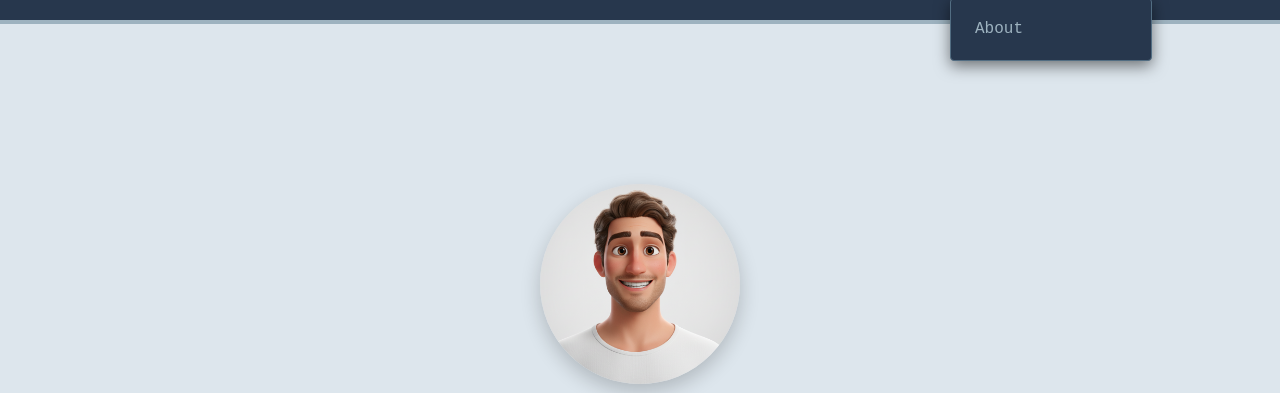
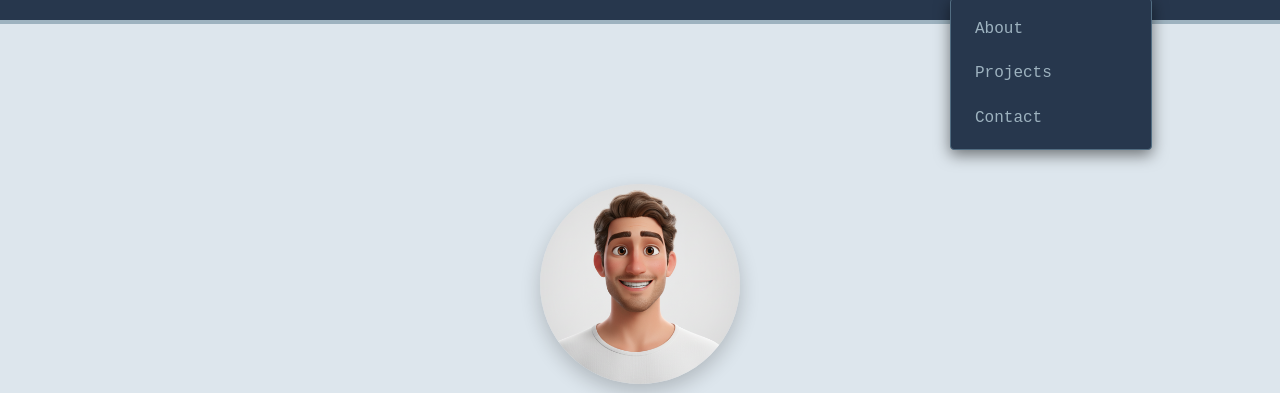
Before and after one commit to alihantopal/Portfolio, a plain HTML site: page index.html in a window 1280 px wide. Both pictures are taken after a click on the button 1132 px from the left and 45 px from the top of the page. Shown: the part 70-463 px from the top of the page. Drawn offline with Linux system fonts and the light colour scheme.

Commit message:
default one

```diff
--- a/index.html
+++ b/index.html
@@ -20,7 +20,12 @@
             <a href="#about">
                 <li>About</li>
             </a>
-
+            <a href="#projects">
+                <li>Projects</li>
+            </a>
+            <a href="#contact">
+                <li>Contact</li>
+            </a>
         </ul>
     </header>
 
```
